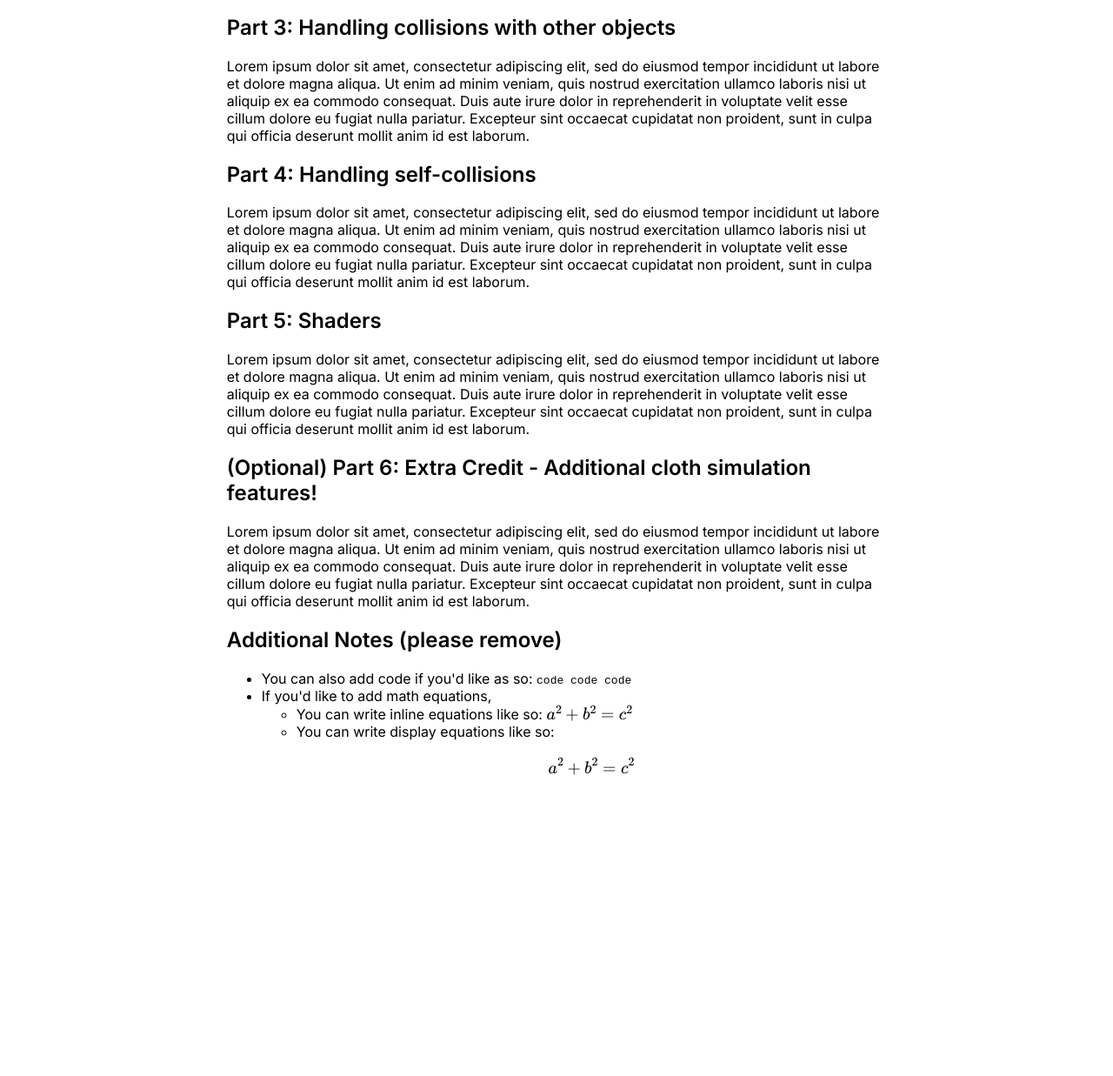
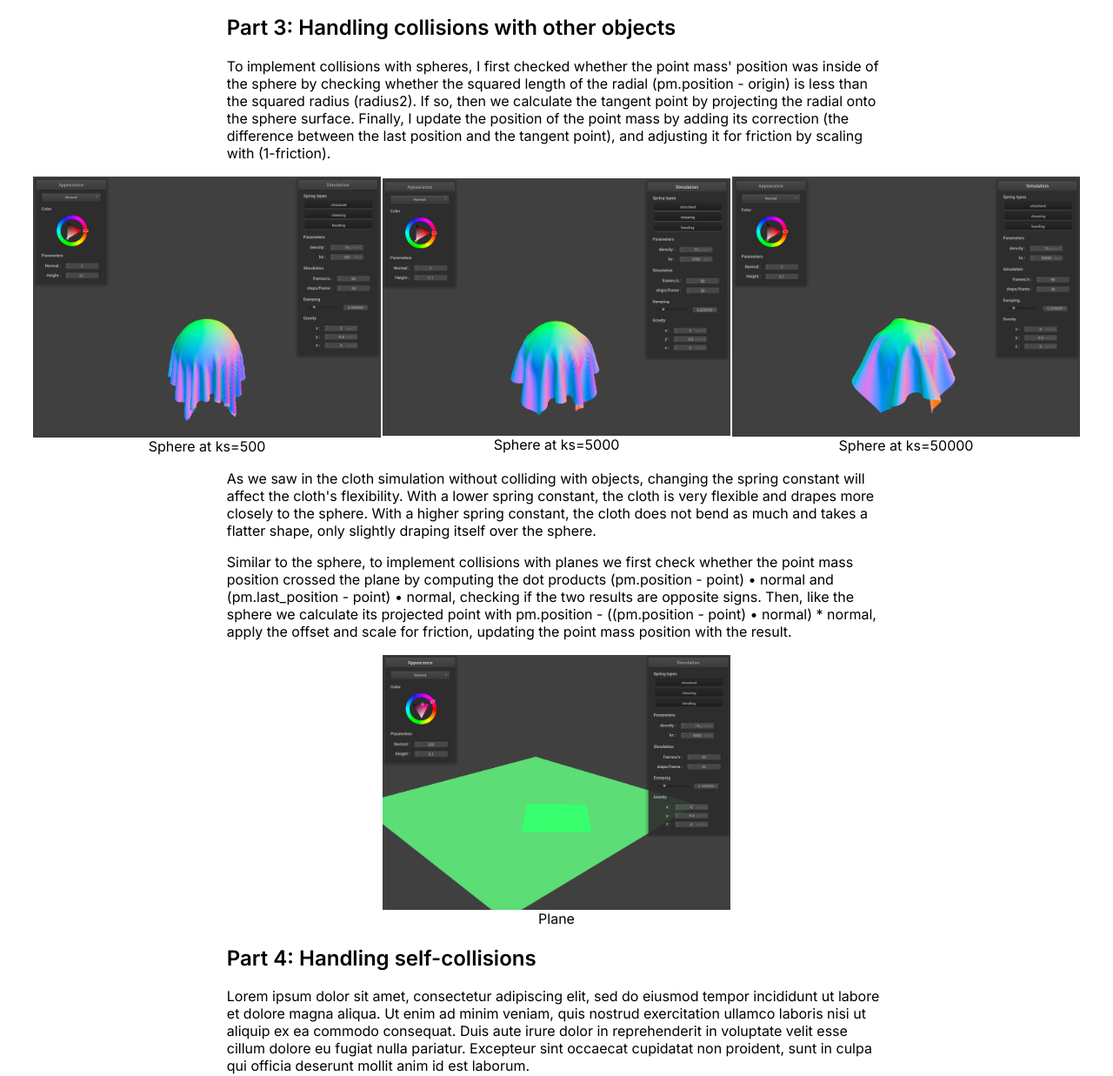
Before and after one commit to cal-cs184-student/hw4-sv-writeup, a plain HTML site: page index.html in a window 1280 px wide. Shown: the part 2805-4042 px from the top of the page at 87% size. Before the commit the page ends 3783 px from the top, so only its background shows below. Drawn offline with nearby package versions, Linux system fonts and the light colour scheme; some packages are replaced by stand-ins of ours.

Commit message:
Update index.html

```diff
--- a/index.html
+++ b/index.html
@@ -144,7 +144,42 @@
 		</div>
 
 		<h2>Part 3: Handling collisions with other objects</h2>
-		Lorem ipsum dolor sit amet, consectetur adipiscing elit, sed do eiusmod tempor incididunt ut labore et dolore magna aliqua. Ut enim ad minim veniam, quis nostrud exercitation ullamco laboris nisi ut aliquip ex ea commodo consequat. Duis aute irure dolor in reprehenderit in voluptate velit esse cillum dolore eu fugiat nulla pariatur. Excepteur sint occaecat cupidatat non proident, sunt in culpa qui officia deserunt mollit anim id est laborum.
+		<p>To implement collisions with spheres, I first checked whether the point mass' position was inside of the sphere by checking whether the squared length of the radial (pm.position - origin) is less than the squared radius (radius2). If so, then we calculate the tangent point by projecting the radial onto the sphere surface. Finally, I update the position of the point mass by adding its correction (the difference between the last position and the tangent point), and adjusting it for friction by scaling with (1-friction).</p>
+
+			<div style="display: flex; flex-direction: column; align-items: center;">
+			<table style="width: 150%; text-align: center; border-collapse: collapse;">
+			  <tr>
+				<td style="text-align: center;">
+				  <img src="assets/part3sphere500ks.png" width="400px"/>
+				  <figcaption>Sphere at ks=500</figcaption>
+				</td>
+				<td style="text-align: center;">
+				  <img src="assets/part3sphere5000ks.png" width="400px"/>
+				  <figcaption>Sphere at ks=5000</figcaption>
+				</td>
+				  <td style="text-align: center;">
+				  <img src="assets/part3sphere50000ks.png" width="400px"/>
+				  <figcaption>Sphere at ks=50000</figcaption>
+				</td>
+			  </tr>
+			</table>
+		</div>
+
+			<p>As we saw in the cloth simulation without colliding with objects, changing the spring constant will affect the cloth's flexibility. With a lower spring constant, the cloth is very flexible and drapes more closely to the sphere. With a higher spring constant, the cloth does not bend as much and takes a flatter shape, only slightly draping itself over the sphere.</p>
+
+			<p>Similar to the sphere, to implement collisions with planes we first check whether the point mass position crossed the plane by computing the dot products (pm.position - point) • normal and (pm.last_position - point) • normal, checking if the two results are opposite signs. Then, like the sphere we calculate its projected point with pm.position - ((pm.position - point) • normal) * normal, apply the offset and scale for friction, updating the point mass position with the result. </p>
+
+		<div style="display: flex; flex-direction: column; align-items: center;">
+			<table style="width: 150%; text-align: center; border-collapse: collapse;">
+			  <tr>
+				<td style="text-align: center;">
+				  <img src="assets/part3plane.png" width="400px"/>
+				  <figcaption>Plane</figcaption>
+				</td>
+			  </tr>
+			</table>
+		</div>
+
 
 		<h2>Part 4: Handling self-collisions</h2>
 		Lorem ipsum dolor sit amet, consectetur adipiscing elit, sed do eiusmod tempor incididunt ut labore et dolore magna aliqua. Ut enim ad minim veniam, quis nostrud exercitation ullamco laboris nisi ut aliquip ex ea commodo consequat. Duis aute irure dolor in reprehenderit in voluptate velit esse cillum dolore eu fugiat nulla pariatur. Excepteur sint occaecat cupidatat non proident, sunt in culpa qui officia deserunt mollit anim id est laborum.
```
